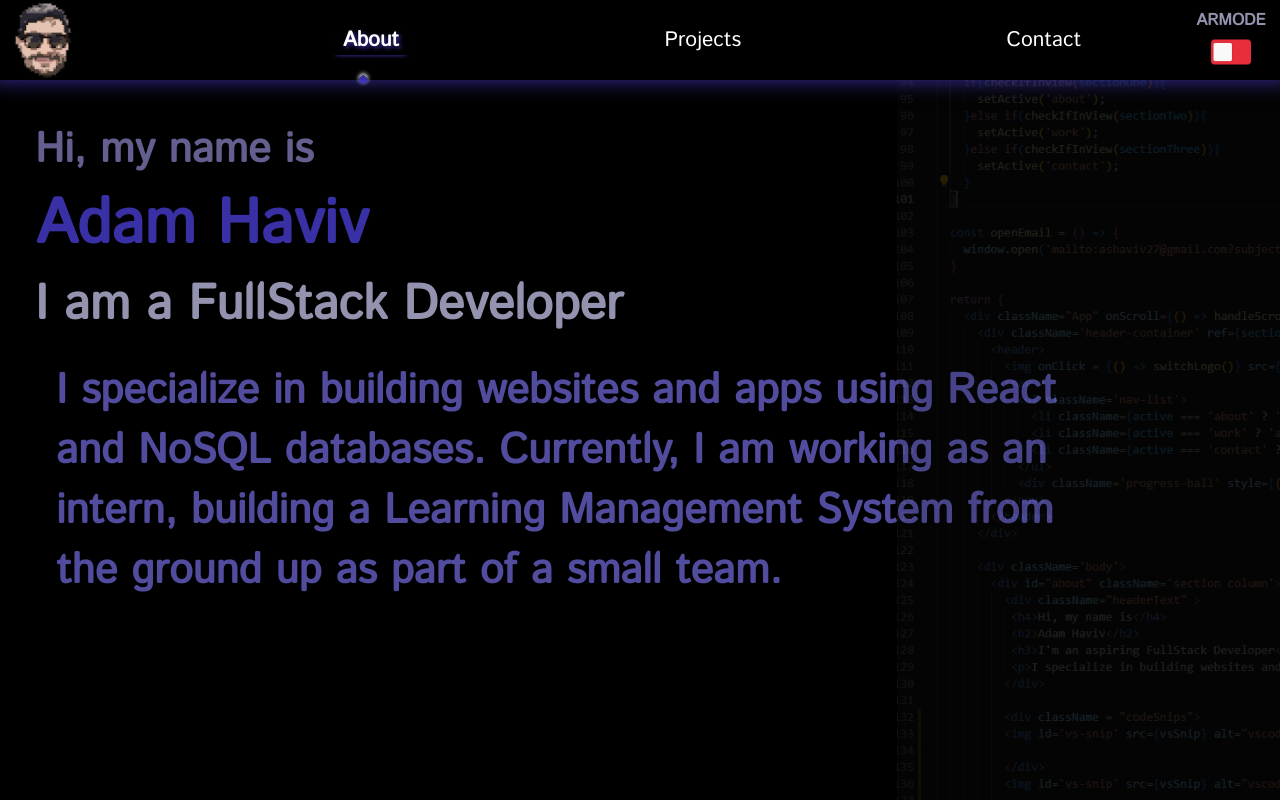
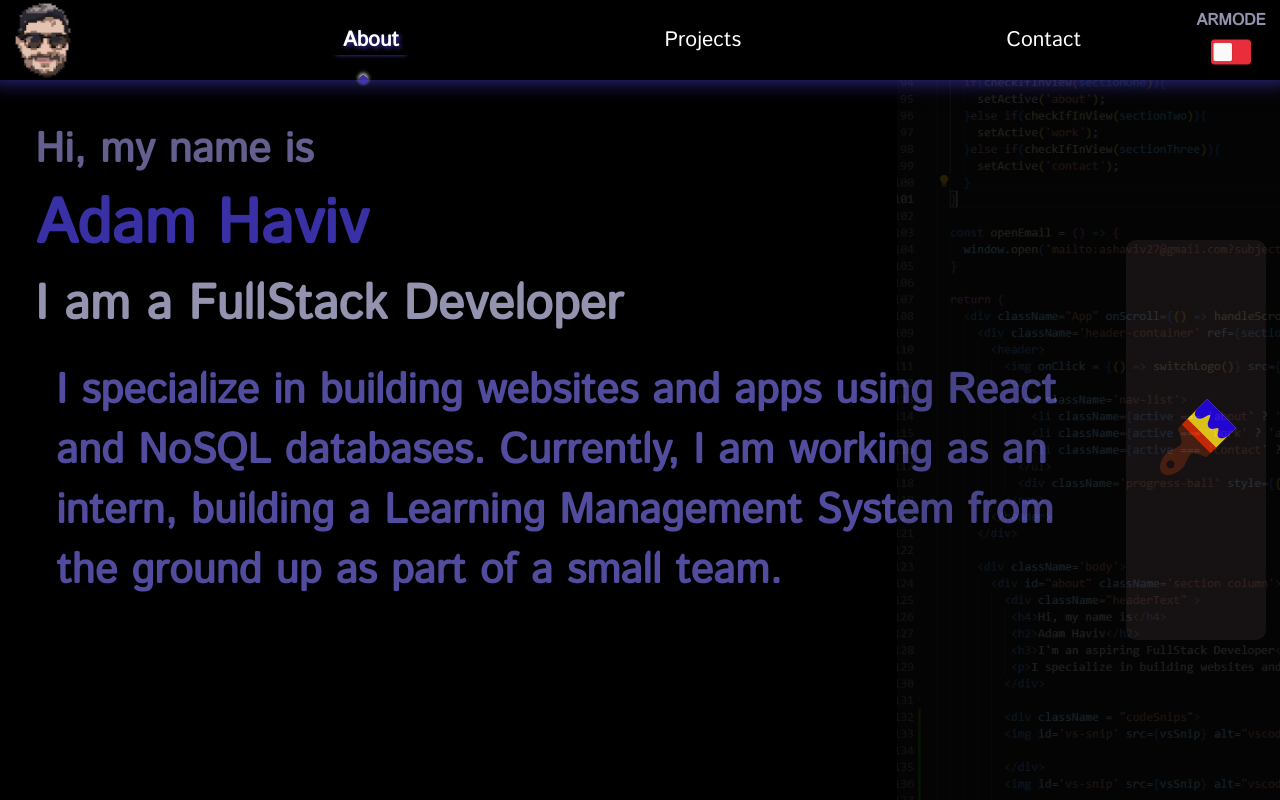
Before and after one commit to ashvv1/portfolio, a React (Create React App) app: page / in a window 1280 px wide. Built offline with nearby package versions, Linux system fonts and the light colour scheme.

Commit message:
added pinch recognition

```diff
--- a/src/App.css
+++ b/src/App.css
@@ -627,6 +627,20 @@ cursor: pointer;
   backdrop-filter: blur(18px);
 }
 
+.colorsContainer{
+  height: 50%;
+  width: 10em;
+  background-color: rgba(247, 183, 194, 0.088);
+  position: absolute;
+  top: 30%;
+  right: 1em;
+  display: flex;
+  border-radius: 10px;
+  justify-content: center;
+  align-items: center;
+  flex-direction: column;
+}
+
 
 /* The typing effect */
 @keyframes typing {
--- a/src/App.js
+++ b/src/App.js
@@ -28,7 +28,8 @@ const minervaXR = require('./resources/minervaxr.JPG');
 const githubSmall = require('./resources/githubsmall.png');
 const websiteIcon = require('./resources/tabicon.png');
 const offSwitch = require('./resources/offSwitch.png');
-const onSwitch = require('./resources/onSwitch.png')
+const onSwitch = require('./resources/onSwitch.png');
+const blueBrush = require('./resources/brushes/bluebrush.png')
 
 
 function App() {
@@ -58,6 +59,7 @@ function App() {
 
 
   const icons = [reactIcon, nodeIcon, mongoIcon, jsIcon, dockerIcon, firebaseIcon, awsIcon, htmlIcon, cssIcon];
+  const brushes = [blueBrush]
 
   const cacheImages = async (srcArray) => {
     const promises = await srcArray.map((src) => {
@@ -240,6 +242,10 @@ function App() {
     }
   }
 
+  const paintFinger = (color) => {
+
+  }
+
   if (isLoading) {
     return (
       <div className="App" id='loading-screen'>
@@ -274,7 +280,13 @@ function App() {
       </div>
 
       <div className={`body `} >
+
         <div id="about" className='section column' ref={sectionOne}>
+        <div className={'colorsContainer'}>
+          {brushes.map(brush => (
+            <div className='brush'><img src={blueBrush} alt="blue brush" ></img></div>
+          ))}
+        </div>
           <div className="headerText" >
             <div id='upOne'>
               <h4>Hi, my name is</h4>
--- a/src/CameraCanvas.jsx
+++ b/src/CameraCanvas.jsx
@@ -117,8 +117,16 @@ const CameraCanvas = ({ arActive, pressButton, APP_WRAPPER}) => {
     useEffect(() => {
 
         let triggered = false;
+        let firstFinger = null;
+        let pinching = false;
+        let proximityCount = 1;
+        let count = 0;
 
         for (const [key, value] of Object.entries(fingerPos)){
+
+            if (proximityCount === Object.entries(fingerPos).length){
+                pinching = true;
+            }
 
             const left = value.left;
             const top = value.top;
@@ -127,7 +135,17 @@ const CameraCanvas = ({ arActive, pressButton, APP_WRAPPER}) => {
             const clicking = zIndex < prevZ-10.2;
             const clickStrength = prevZ - zIndex;
 
+            if(count === 0){
+                firstFinger = {
+                    firstLeft: left,
+                    firstTop: top
+                }
+                count++
+            }
 
+            if(Math.abs(firstFinger.firstLeft - left) < 50 && Math.abs(firstFinger.firstTop - top) < 50){
+                proximityCount++
+            }
 
             if((left > 420 && left < 480) &&(top > 0 && top < 50)){
                 clicking && pressButton(1, clickStrength);
@@ -148,6 +166,8 @@ const CameraCanvas = ({ arActive, pressButton, APP_WRAPPER}) => {
             }else if((left > 570 && left < 610) &&(top > 0 && top < 55)){
                 // pressButton(5);
                 // triggered = true
+            }else if(pinching){
+                console.log(pinching);
             }else{
                 !triggered && pressButton(900);
             }
```
